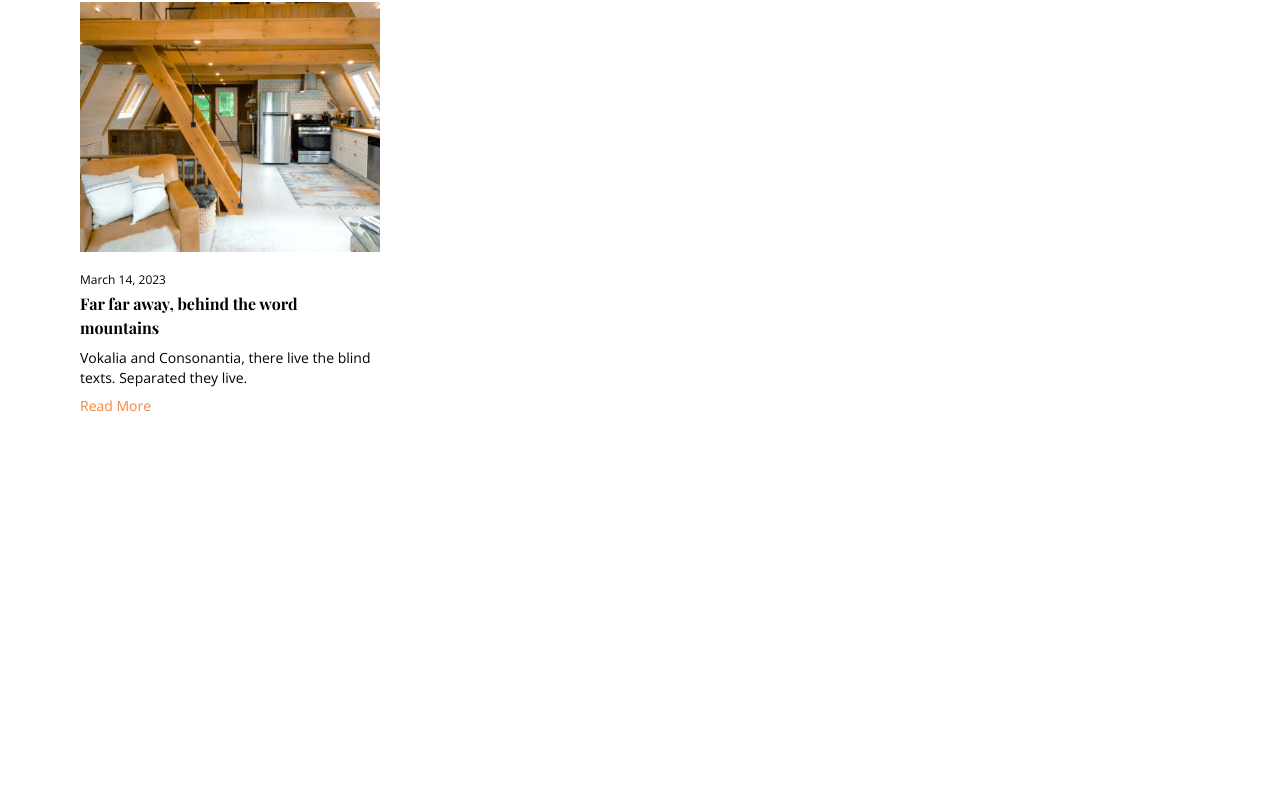
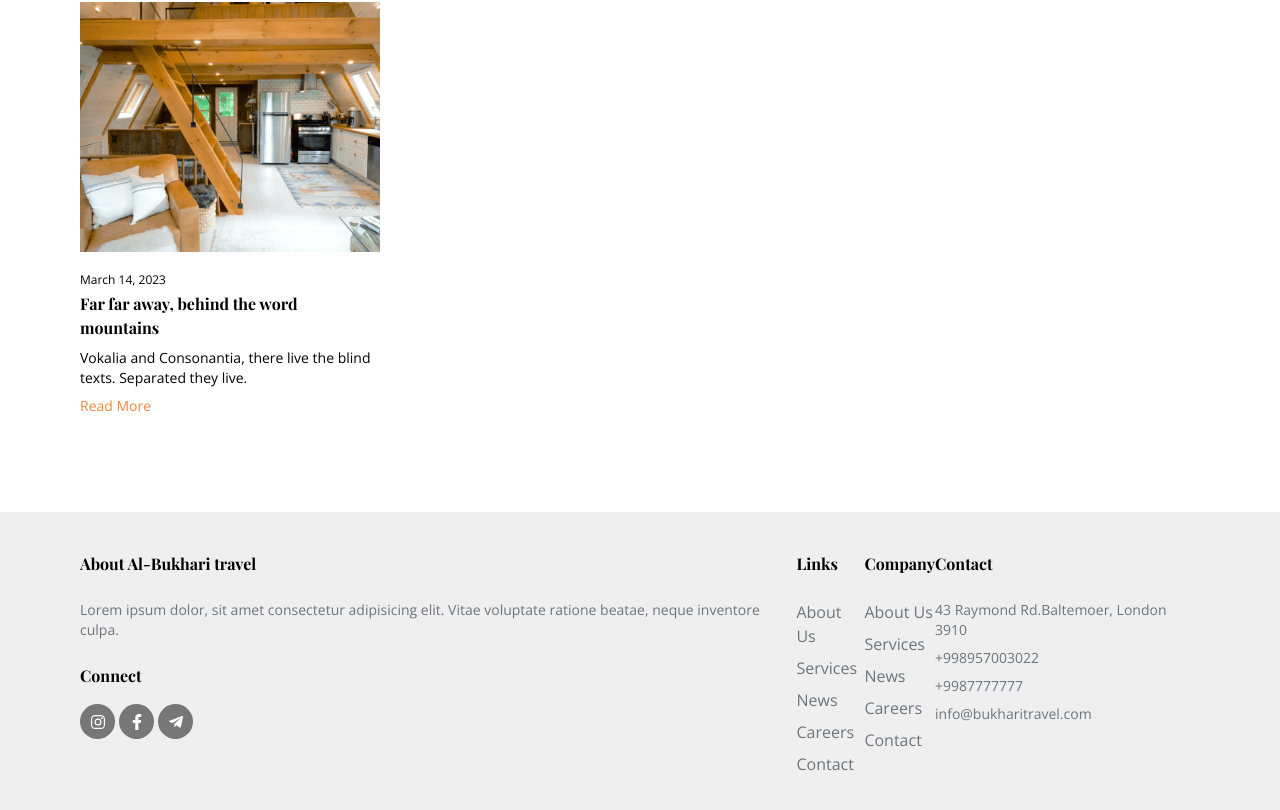
Before and after one commit to beckSafarov/bukhari-travel, a Next.js app: page / in a window 1280 px wide. Shown: the part 3080-3890 px from the top of the page. Before the commit the page ends 3592 px from the top, so only its background shows below. Built offline with nearby package versions, Linux system fonts and the light colour scheme; no server answers; a web font is replaced by a local one.

Commit message:
basic footer done

```diff
--- a/src/modules/common/Circle.tsx
+++ b/src/modules/common/Circle.tsx
@@ -3,15 +3,16 @@ import React from 'react'
 interface CircleFace {
   size: string,
   className: string,
+  children?: React.ReactNode
 }
 
-const Circle = ({size, className}:CircleFace) => {
+const Circle = ({size, className, children}:CircleFace) => {
   return (
     <div
-      className={`rounded-full ${className}`}
+      className={`rounded-full flex items-center justify-center ${className}`}
       style={{ width: size, height: size }}
     >
-      {''}
+      {children || ''}
     </div>
   )
 }
--- /dev/null
+++ b/src/modules/common/Footer/index.tsx
@@ -0,0 +1,122 @@
+import SectionsContainer from '@/modules/Home/components/SectionsContainer'
+import React from 'react'
+import Para from '../Typography/Para'
+import SmallTitle from '../Typography/SmallTitle'
+import Circle from '../Circle'
+import {IoLogoInstagram} from 'react-icons/io5'
+import { FaTelegramPlane, FaFacebookF } from 'react-icons/fa'
+import { IconType } from 'react-icons'
+import Link from 'next/link'
+
+type SocialIconObj = {
+  Icon: IconType,
+  path: string
+}
+
+const socialIcons = [
+  { Icon: IoLogoInstagram, path: '/' },
+  { Icon: FaFacebookF, path: '/' },
+  { Icon: FaTelegramPlane, path: '/' },
+]
+
+type LinkType = {
+  label: string,
+  path: string
+}
+
+const Links = [
+  {label: "About Us", path: '/'},
+  {label: "Services", path: '/'},
+  {label: "News", path: '/'},
+  {label: "Careers", path: '/'},
+  {label: "Contact", path: '/'},
+]
+const Company = [
+  {label: "About Us", path: '/'},
+  {label: "Services", path: '/'},
+  {label: "News", path: '/'},
+  {label: "Careers", path: '/'},
+  {label: "Contact", path: '/'},
+]
+const contact = {
+  address: "43 Raymond Rd.Baltemoer, London 3910",
+  phones: ['+998957003022', '+9987777777'],
+  email: "info@bukharitravel.com"
+}
+
+const FooterCol = ({children}:{children:React.ReactNode}) => {
+  return <div className="flex flex-col space-y-6">
+    {children}
+  </div>
+}
+
+const Footer = () => {
+  return (
+    <div className='bg-gray-footer w-full'>
+      <SectionsContainer className='py-10 bg-gray-footer my-0 mx-ato'>
+        <div className='flex justify-between'>
+          {/* info block */}
+          <FooterCol>
+            <FooterCol>
+              <SmallTitle>About Al-Bukhari travel</SmallTitle>
+              <div className='flex space-x-1 xl:max-w-[500px]'>
+                <Para className='text-gray'>
+                  Lorem ipsum dolor, sit amet consectetur adipisicing elit.
+                  Vitae voluptate ratione beatae, neque inventore culpa.
+                </Para>
+              </div>
+            </FooterCol>
+            {/* socials */}
+            <div className='flex flex-col space-y-4'>
+              <SmallTitle>Connect</SmallTitle>
+              <div className='flex space-x-1'>
+                {socialIcons.map((Social: SocialIconObj, i: number) => (
+                  <Circle
+                    size='35px'
+                    className='bg-[#777] text-white cursor-pointer'
+                  >
+                    {<Social.Icon />}
+                  </Circle>
+                ))}
+              </div>
+            </div>
+          </FooterCol>
+          <FooterCol>
+            <SmallTitle>Links</SmallTitle>
+            <div className='flex flex-col space-y-2'>
+              {Links.map((link: LinkType, i: number) => (
+                <Link className='font-sans text-gray' key={i} href={link.path}>
+                  {link.label}
+                </Link>
+              ))}
+            </div>
+          </FooterCol>
+          <FooterCol>
+            <SmallTitle>Company</SmallTitle>
+            <div className='flex flex-col space-y-2'>
+              {Company.map((link: LinkType, i: number) => (
+                <Link className='font-sans text-gray' key={i} href={link.path}>
+                  {link.label}
+                </Link>
+              ))}
+            </div>
+          </FooterCol>
+          <FooterCol>
+            <SmallTitle>Contact</SmallTitle>
+            <div className='flex flex-col space-y-2'>
+              <Para className='text-gray'>{contact.address}</Para>
+              {contact.phones.map((phone: string, i: number) => (
+                <Para className='text-gray' key={i}>
+                  {phone}
+                </Para>
+              ))}
+              <Para className='text-gray'>{contact.email}</Para>
+            </div>
+          </FooterCol>
+        </div>
+      </SectionsContainer>
+    </div>
+  )
+}
+
+export default Footer
--- a/src/modules/common/Layout.tsx
+++ b/src/modules/common/Layout.tsx
@@ -1,5 +1,6 @@
 import Head from 'next/head'
 import React from 'react'
+import Footer from './Footer';
 
 type Props = {
   children?: React.ReactNode;
@@ -17,6 +18,7 @@ const Layout = ({children, title, content}:Props) => {
         <link rel='icon' href='/favicon.ico' />
       </Head>
       {children}
+      <Footer/>
     </>
   )
 }
--- /dev/null
+++ b/src/modules/common/Typography/SmallTitle.tsx
@@ -0,0 +1,10 @@
+import React from 'react'
+import { SecondaryTitleTypes } from './types'
+
+const SmallTitle = ({children}:SecondaryTitleTypes) => {
+  return (
+    <h3 className="font-serif font-bold">{children}</h3>
+  )
+}
+
+export default SmallTitle
--- a/src/modules/common/Typography/types.ts
+++ b/src/modules/common/Typography/types.ts
@@ -1,7 +1,7 @@
 export type TitleTypes = {
   children: React.ReactNode,
-  color: string,
-  fontSize: string,
+  color?: string,
+  fontSize?: string,
   className?: string,
 }
 export type SecondaryTitleTypes = {
--- a/tailwind.config.js
+++ b/tailwind.config.js
@@ -16,6 +16,7 @@ module.exports = {
       'gray-med':"#50546b",
       'gray-dark': '#444145',
       'gray-arrow':'#989898',
+      'gray-footer':"#efefef",
       'black': '#000',
       'black-light':"#343641",
       'red':"#eb0202",
```
